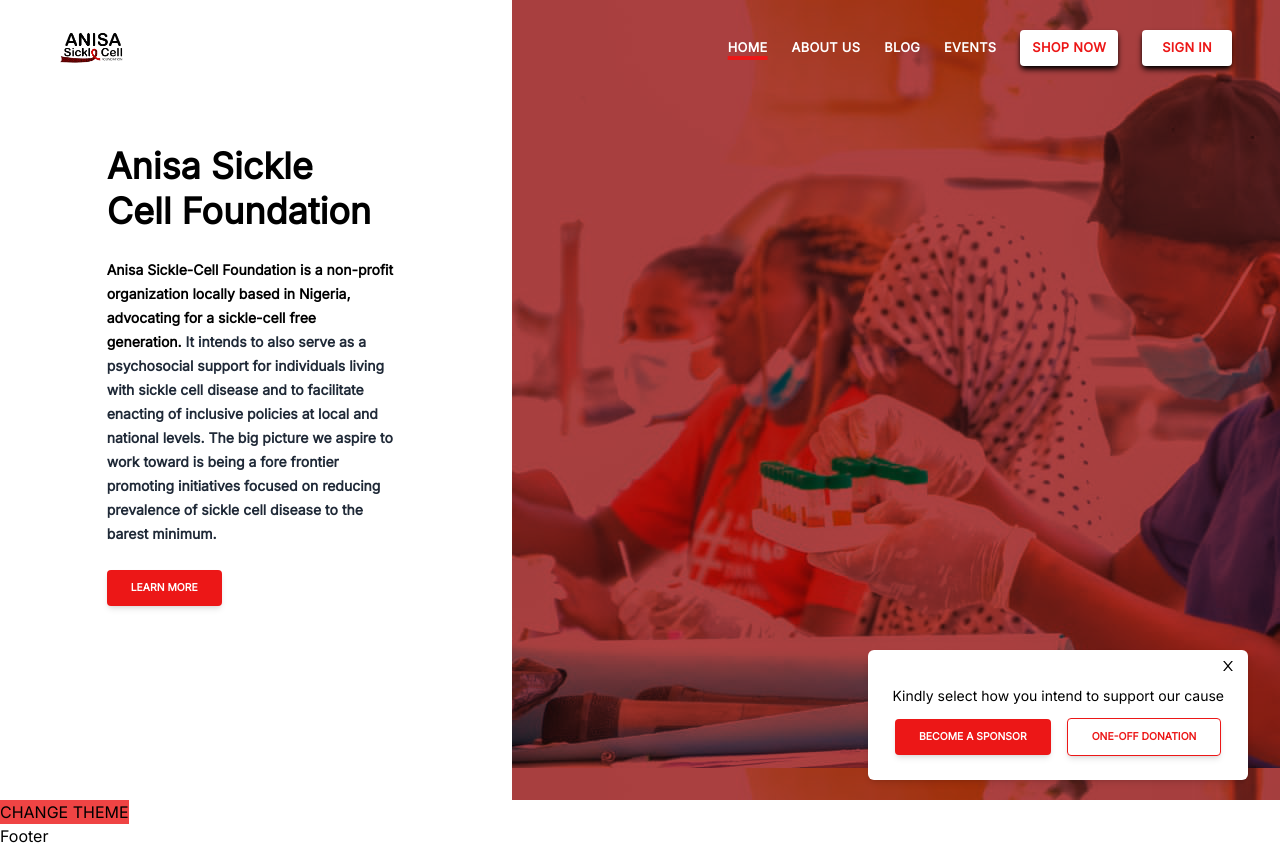
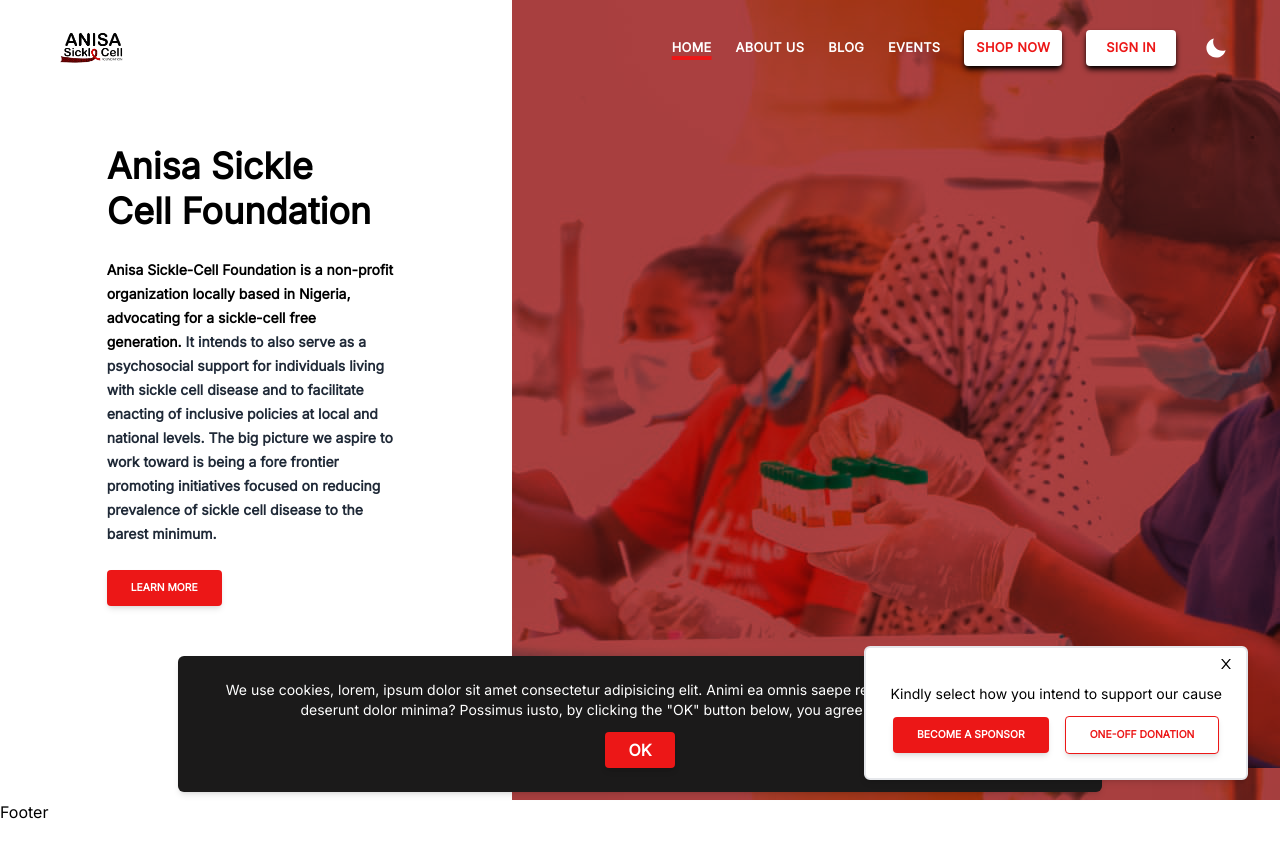
Before and after one commit to Basit-Balogun10/ASCF-frontend, a Next.js app: page / in a window 1280 px wide. Both pictures are taken after a click on the button 1220 px from the left and 752 px from the top of the page. After the commit the page ends 824 px from the top, so only its background shows below. Built offline with nearby package versions, Linux system fonts and the light colour scheme.

Commit message:
Added dynamically rendered theme toggle button to header; created cookie dialog box; renamed and added borders around support dialog box componenet

```diff
--- a/components/CommonButton.tsx
+++ b/components/CommonButton.tsx
@@ -1,20 +1,22 @@
 import React from 'react'
 
 type propTypes = {
+    bigText?: boolena;
     buttonText: string;
     isPrimary: boolean;
+    onClickHandler: () => void;
 }
 
-const CommonButton = ({buttonText, isPrimary}: propTypes) => {
+const CommonButton = ({bigText, buttonText, isPrimary, onClickHandler}: propTypes) => {
   return (
     <>
         {
             isPrimary ? (
-                <button className="px-6 py-2 bg-ourRed hover:bg-red-700 text-white text-[0.65rem] leading-5 font-extrabold rounded shadow-md transition-colors">
-                        {buttonText}
+                <button className={`px-6 py-2 bg-ourRed hover:bg-red-700 text-white ${bigText ? "text-md" : "text-[0.65rem]"} leading-5 font-extrabold rounded shadow-md transition-colors`} onClick={onClickHandler}>
+                    {buttonText}
                 </button>
             ) : (
-                <button className="px-6 py-2 bg-transparent border border-ourRed text-ourRed hover:text-ourDarkRed hover:border-bg-red-700 hover:border-red-700 text-[0.65rem] leading-5 font-extrabold rounded shadow-md transition-transform">
+                <button className={`px-6 py-2 bg-transparent border border-ourRed text-ourRed hover:text-ourDarkRed hover:border-bg-red-700 hover:border-red-700 ${bigText ? "text-md" : "text-[0.65rem]"} leading-5 font-extrabold rounded shadow-md transition-transform`} onClick={onClickHandler}>
                     {buttonText}
                 </button>
             )
--- /dev/null
+++ b/components/CookieDialogBox.tsx
@@ -0,0 +1,32 @@
+import React, { useState } from 'react'
+
+import CommonButton from "../components/CommonButton";
+
+const CookieDialogBox = () => {
+    const [cookieDialogBoxOpened, setCookieDialogBoxOpened] = useState<boolean>(true);
+
+  return (
+      cookieDialogBoxOpened ? (
+          <div className="hidden md:block fixed px-6 bottom-2 z-50">
+              <div className="w-3/4 mx-auto dark:bg-white bg-ourBlack p-6 space-y-3 shadow-md rounded-md">
+                  <p className="text-sm text-center text-white dark:text-ourBlack">
+                      We use cookies, lorem, ipsum dolor sit amet consectetur
+                      adipisicing elit. Animi ea omnis saepe repellendus vero deserunt? Ut
+                      deserunt dolor minima? Possimus iusto, by clicking the
+                      &quot;OK&quot; button below, you agree to blah blah blah.
+                  </p>
+                  <div className="flex items-center justify-center space-x-4">
+                      <CommonButton
+                            bigText={true}
+                          buttonText="OK"
+                          onClickHandler={() => setCookieDialogBoxOpened(false)}
+                          isPrimary={true}
+                      />
+                  </div>
+              </div>
+          </div>
+      ) : <></>
+  );
+}
+
+export default CookieDialogBox
--- a/components/FloatingSupport.tsx
+++ /dev/null
@@ -1,45 +0,0 @@
-import React, { useState } from 'react'
-import { FaHandHoldingHeart } from "react-icons/fa";
-import { AiOutlineClose } from "react-icons/ai";
-import CommonButton from "../components/CommonButton"
-
-const FloatingSupport = () => {
-    const [supportModalOpened, setSupportModalOpened] = useState<boolean>(false);
-
-  return (
-      <div className="hidden md:block fixed justify-center items-center bottom-5 right-8 z-50">
-          {supportModalOpened ? (
-              <div className="relative bg-white dark:bg-ourBlack p-6 space-y-3 shadow-md rounded-md">
-                  <div
-                      onClick={() => setSupportModalOpened(false)}
-                      className="absolute right-2 top-1 p-1 hover:bg-gray-200 dark:hover:bg-gray-100/20 cursor-pointer hover:rounded-full transition-all"
-                  >
-                      <AiOutlineClose />
-                  </div>
-                  <p className="text-sm">
-                      Kindly select how you intend to support our cause
-                  </p>
-                  <div className="flex items-center justify-center space-x-4">
-                      <CommonButton
-                          buttonText="BECOME A SPONSOR"
-                          isPrimary={true}
-                      />
-                      <CommonButton
-                          buttonText="ONE-OFF DONATION"
-                          isPrimary={false}
-                      />
-                  </div>
-              </div>
-          ) : (
-              <button
-                  onClick={() => setSupportModalOpened(true)}
-                  className="w-14 h-14 p-2 border-none outline-none bg-ourRed text-white dark:text-ourBlack hover:bg-ourDarkRed rounded-full"
-              >
-                  <FaHandHoldingHeart className="mx-auto text-3xl" />
-              </button>
-          )}
-      </div>
-  );
-}
-
-export default FloatingSupport
--- a/components/Header.tsx
+++ b/components/Header.tsx
@@ -1,10 +1,13 @@
-import { useState, useEffect } from "react";
+import { useState, useEffect, useContext } from "react";
 import Link from "next/link";
 import Image from "next/image";
+import { IoMdMoon, IoMdSunny } from "react-icons/io";
+
+import themeContext from "../contexts/ThemeContext"
 
 type propsType = {
     displayLogo?: boolean;
-    isHomePage?: boolean;
+    displayNavBar?: boolean;
 };
 
 interface navLinksType {
@@ -37,8 +40,9 @@
     },
 ];
 
-const Header = ({ isHomePage = false, displayLogo = true }: propsType) => {
+const Header = ({ displayNavBar = false, displayLogo = true }: propsType) => {
     const [activeNavLink, setActiveNavLink] = useState<null | string>();
+    const {theme, setTheme, toggleThemeMode} = useContext(themeContext)
 
     // REVIEW DEPENDENCY ARRAYS DOCS
     useEffect(() => {
@@ -66,7 +70,7 @@
                     />
                 </Link>
             )}
-            {!isHomePage && (
+            {!displayNavBar && (
                 <ul className={`flex flex-wrap items-center`}>
                     {navLinks.map((navLink, index) => (
                         <Link
@@ -76,7 +80,7 @@
                         >
                             <li
                                 className={`hidden md:block hover:px-4 hover:bg-red-100/50 hover:py-1 ${
-                                    !isHomePage && displayLogo
+                                    !displayNavBar && displayLogo
                                         ? "dark:text-white text-ourBlack"
                                         : "text-white"
                                 } text-[0.8rem] tracking-wide ${
@@ -94,6 +98,25 @@
                     <li className="hidden md:block ml-6 px-5 py-2 hover:bg-red-100 bg-white text-ourRed text-[0.8rem] tracking-wide font-extrabold rounded cursor-pointer shadow-md shadow-black">
                         <Link href="/login">SIGN IN</Link>
                     </li>
+                    {theme == "light" ? (
+                        <IoMdMoon
+                            className={`w-8 h-8 ml-6 p-1 ${
+                                !displayNavBar && displayLogo
+                                    ? "dark:text-white text-ourBlack hover:bg-red-200/50 dark:hover:bg-gray-100/50"
+                                    : "text-white hover:bg-gray-100/50"
+                            } hover:bg-gray-100/50 rounded-md cursor-pointer transition-colors ease-in-out`}
+                            onClick={toggleThemeMode}
+                        />
+                    ) : (
+                        <IoMdSunny
+                            className={`w-8 h-8 ml-6 p-1 ${
+                                !displayNavBar && displayLogo
+                                    ? "dark:text-white text-ourBlack hover:bg-gray-500 dark:hover:bg-gray-100/50"
+                                    : "text-white hover:bg-gray-100/50"
+                            } rounded-md cursor-pointer transition-colors ease-in-out`}
+                            onClick={toggleThemeMode}
+                        />
+                    )}
                 </ul>
             )}
             <div className="flex md:hidden">
--- a/components/Layout.tsx
+++ b/components/Layout.tsx
@@ -2,7 +2,8 @@
 import Header from "./Header";
 import Footer from "./Footer";
 import { ThemeProvider } from "../contexts/ThemeContext";
-import FloatingSupport from "./FloatingSupport";
+import SupportDialogBox from "./SupportDialogBox";
+import CookieDialogBox from "./CookieDialogBox";
 
 type propsType = {
     children: React.ReactNode & {
@@ -14,7 +15,8 @@
 
 const Layout = ({ children }: propsType) => {
     const [theme, setTheme] = useState<string>("light");
-    const [supportModalOpened, setSupportModalOpened] = useState<boolean>(false);
+    const [supportModalOpened, setSupportModalOpened] =
+        useState<boolean>(false);
 
     useEffect(() => {
         if (
@@ -33,9 +35,11 @@
         if (document.documentElement.classList.contains("dark")) {
             document.documentElement.classList.remove("dark");
             localStorage.setItem("ascf-theme", "light");
+            setTheme("light");
         } else {
             document.documentElement.classList.add("dark");
             localStorage.setItem("ascf-theme", "dark");
+            setTheme("dark");
         }
     };
 
@@ -43,14 +47,9 @@
         <>
             <ThemeProvider value={{ theme, setTheme, toggleThemeMode }}>
                 {children.type.name !== "Home" && <Header />}
-                <FloatingSupport />
+                <CookieDialogBox />
+                <SupportDialogBox />
                 {children}
-                <button
-                    className="bg-red-500 dark:bg-blue-500"
-                    onClick={toggleThemeMode}
-                >
-                    CHANGE THEME
-                </button>
                 <Footer />
             </ThemeProvider>
         </>
--- /dev/null
+++ b/components/SupportDialogBox.tsx
@@ -0,0 +1,48 @@
+import React, { useState } from "react";
+import { FaHandHoldingHeart } from "react-icons/fa";
+import { AiOutlineClose } from "react-icons/ai";
+import CommonButton from "./CommonButton";
+
+const SupportDialogBox = () => {
+    const [supportDialogBoxOpened, setSupportDialogBoxOpened] =
+        useState<boolean>(false);
+
+    return (
+        <div className="hidden md:block fixed justify-center items-center bottom-5 right-8 z-50">
+            {supportDialogBoxOpened ? (
+                <div className="relative bg-white dark:bg-ourBlack border-2 dark:border-gray-500 p-6 space-y-3 shadow-md rounded-md">
+                    <div
+                        onClick={() => setSupportDialogBoxOpened(false)}
+                        className="absolute right-2 top-1 p-1 hover:bg-gray-200 dark:hover:bg-gray-100/20 cursor-pointer hover:rounded-full transition-all"
+                    >
+                        <AiOutlineClose />
+                    </div>
+                    <p className="text-sm">
+                        Kindly select how you intend to support our cause
+                    </p>
+                    <div className="flex items-center justify-center space-x-4">
+                        <CommonButton
+                            buttonText="BECOME A SPONSOR"
+                            isPrimary={true}
+                            onClickHandler={() => {}}
+                        />
+                        <CommonButton
+                            buttonText="ONE-OFF DONATION"
+                            isPrimary={false}
+                            onClickHandler={() => {}}
+                        />
+                    </div>
+                </div>
+            ) : (
+                <button
+                    onClick={() => setSupportDialogBoxOpened(true)}
+                    className="w-14 h-14 p-2 border-none outline-none bg-ourRed text-white dark:text-ourBlack hover:bg-ourDarkRed rounded-full"
+                >
+                    <FaHandHoldingHeart className="mx-auto text-3xl" />
+                </button>
+            )}
+        </div>
+    );
+};
+
+export default SupportDialogBox;
--- a/contexts/ThemeContext.tsx
+++ b/contexts/ThemeContext.tsx
@@ -1,12 +1,12 @@
 import { createContext } from "react";
 
-interface ThemeContextInterface {
+interface ThemeContextType {
     theme: string;
     setTheme: (theme: string) => void;
     toggleThemeMode: () => void;
 }
 
-const ThemeContext = createContext<null | ThemeContextInterface>(null);
+const ThemeContext = createContext<ThemeContextType>({} as ThemeContextType);
 
 export const ThemeProvider = ThemeContext.Provider
 export default ThemeContext
--- a/pages/index.tsx
+++ b/pages/index.tsx
@@ -2,10 +2,9 @@
 import Head from "next/head";
 import styles from "../styles/Home.module.css";
 import Header from "../components/Header";
-import CommonButton from "../components/CommonButton"
+import CommonButton from "../components/CommonButton";
 
 const Home = () => {
-
     return (
         <>
             <Head>
@@ -18,7 +17,7 @@
             </Head>
 
             <section className="w-full h-screen relative">
-                <Header isHomePage={true} />
+                <Header displayNavBar={true} />
                 <section className="flex my-12">
                     <div className="w-2/5 px-8">
                         <div className="w-2/3 mx-auto">
@@ -48,6 +47,7 @@
                             <CommonButton
                                 buttonText="LEARN MORE"
                                 isPrimary={true}
+                                onClickHandler={() => {}}
                             />
                         </div>
                     </div>
```
